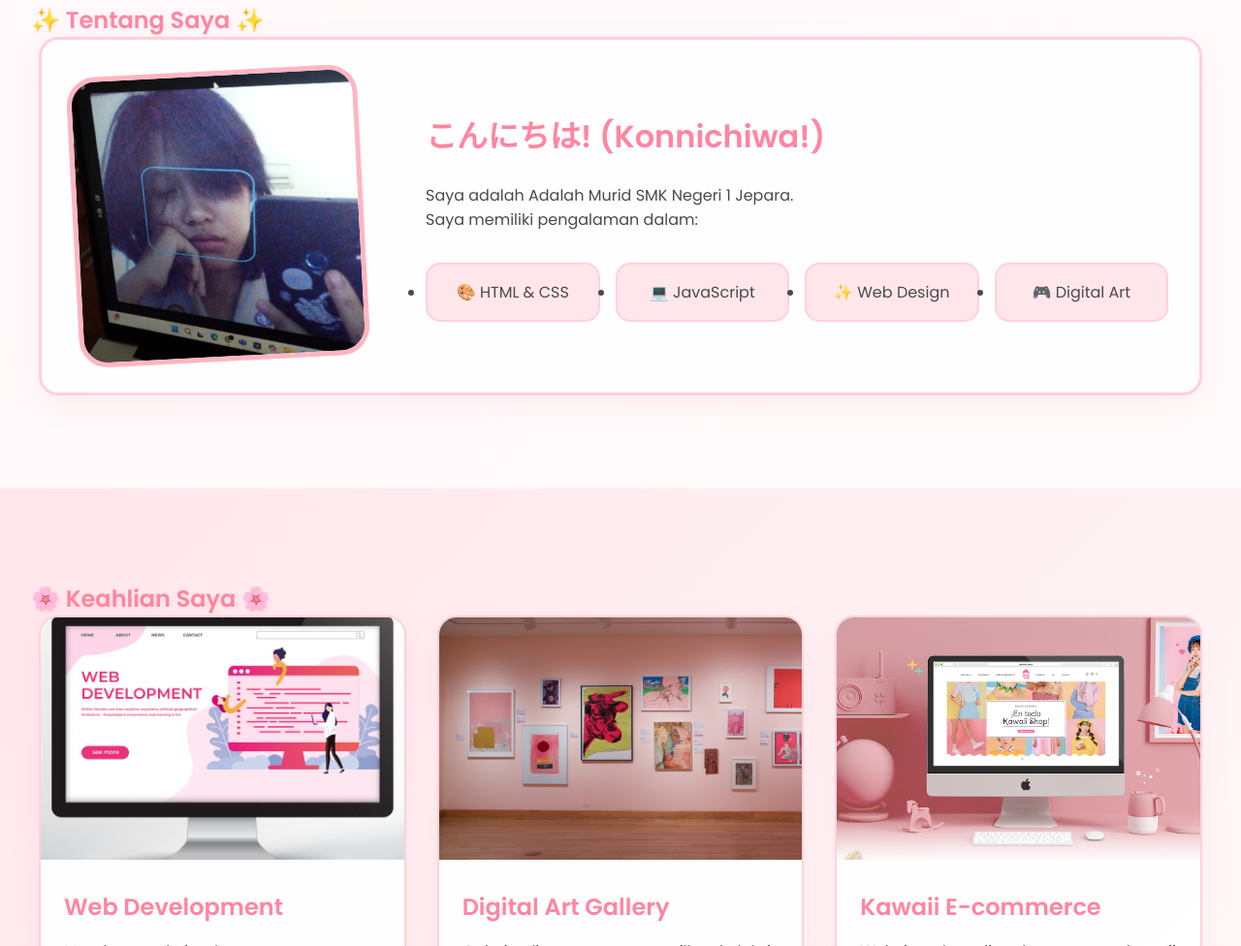
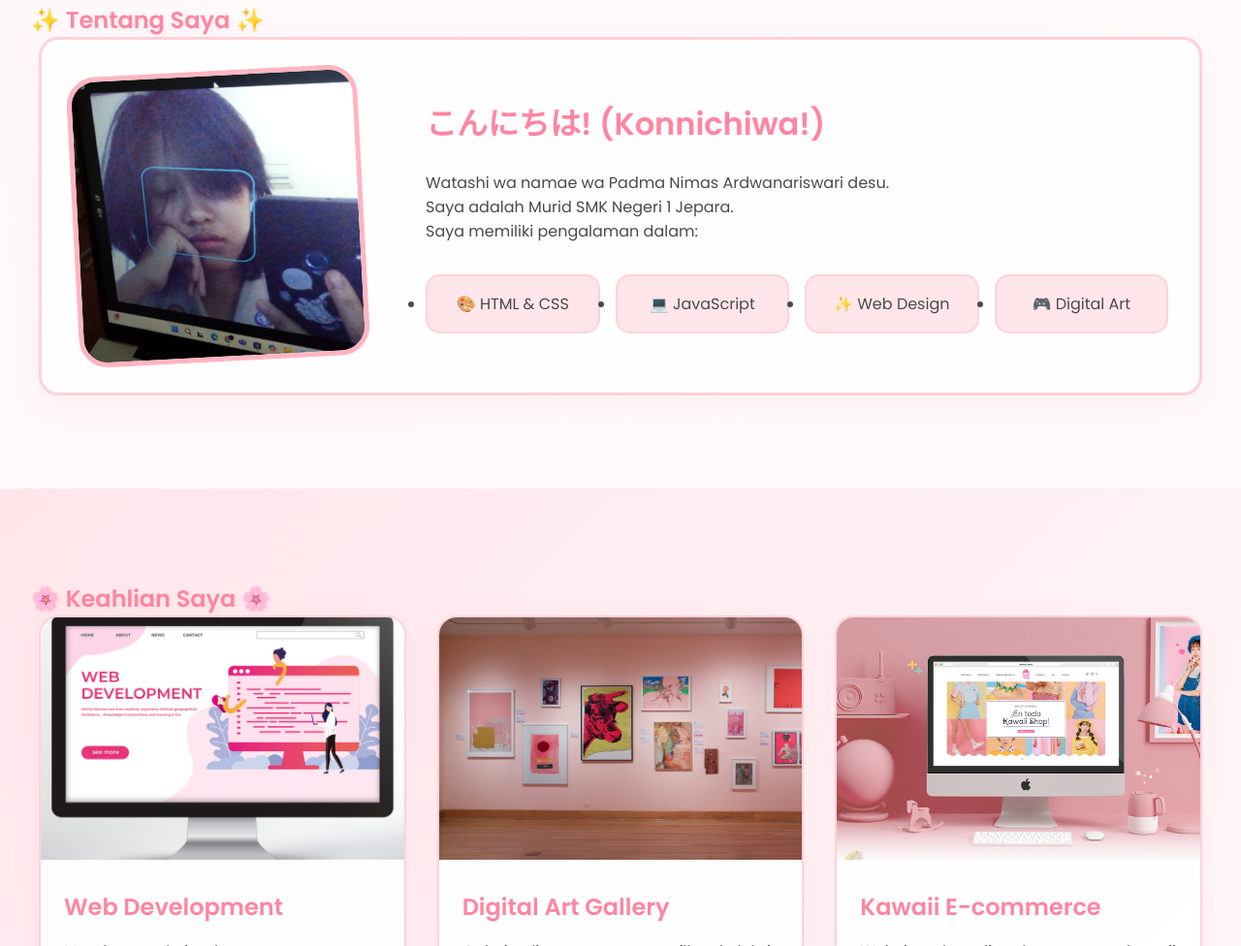
Before and after one commit to padmanimas/nimas, a plain HTML site: page index.html in a window 1280 px wide. Shown: the part 893-1869 px from the top of the page at 97% size. Drawn offline with Linux system fonts and the light colour scheme.

Commit message:
Add files via upload

```diff
--- a/index.html
+++ b/index.html
@@ -33,7 +33,8 @@
             <img src="nimas.jpeg" alt="Profile Picture" width="200" height="200">
             <div class="about-text">
                 <p class="greeting">こんにちは! (Konnichiwa!)</p>
-                <p>Saya adalah Adalah Murid SMK Negeri 1 Jepara.</p>
+                <p>Watashi wa namae wa Padma Nimas Ardwanariswari desu.</p>
+                <p>Saya adalah Murid SMK Negeri 1 Jepara.</p>
                 <p>Saya memiliki pengalaman dalam:</p>
                 <ul class="skills">
                     <li>🎨 HTML & CSS</li>
```
